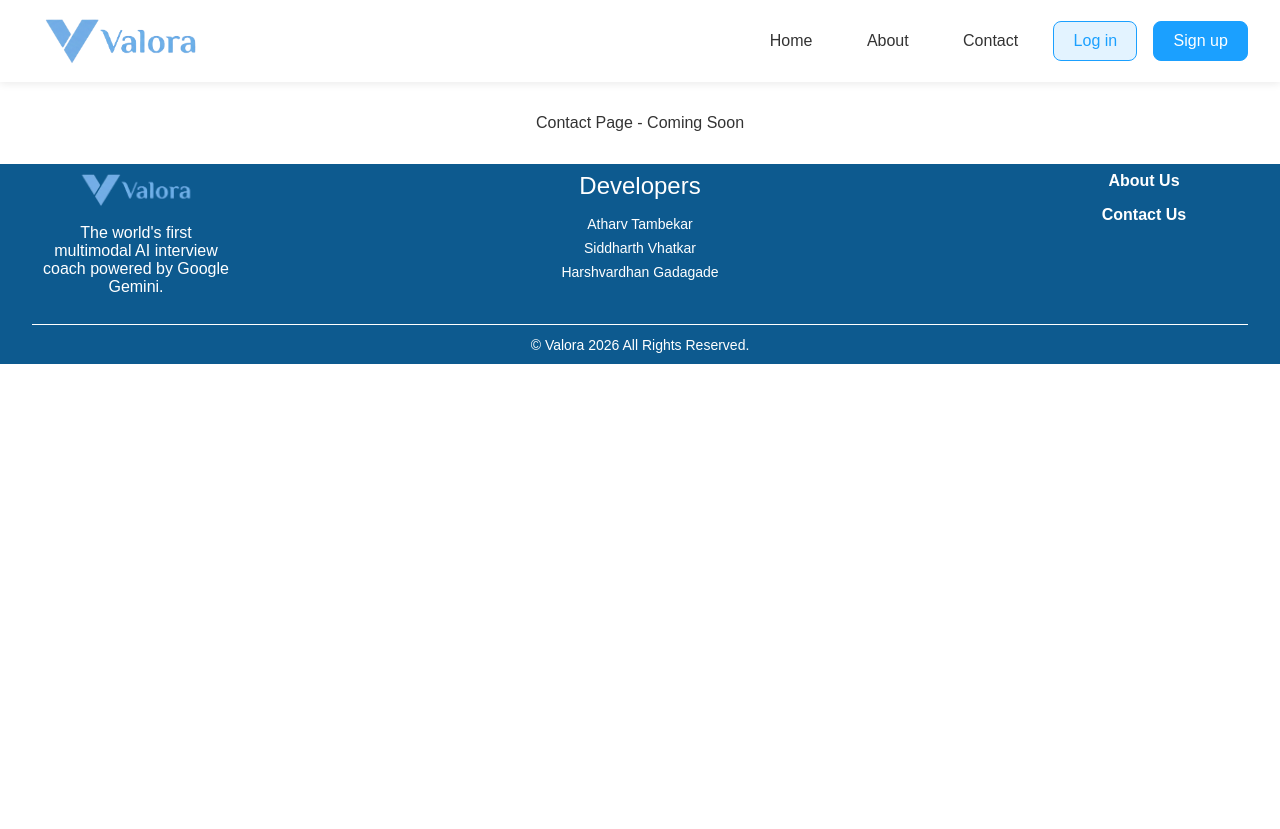
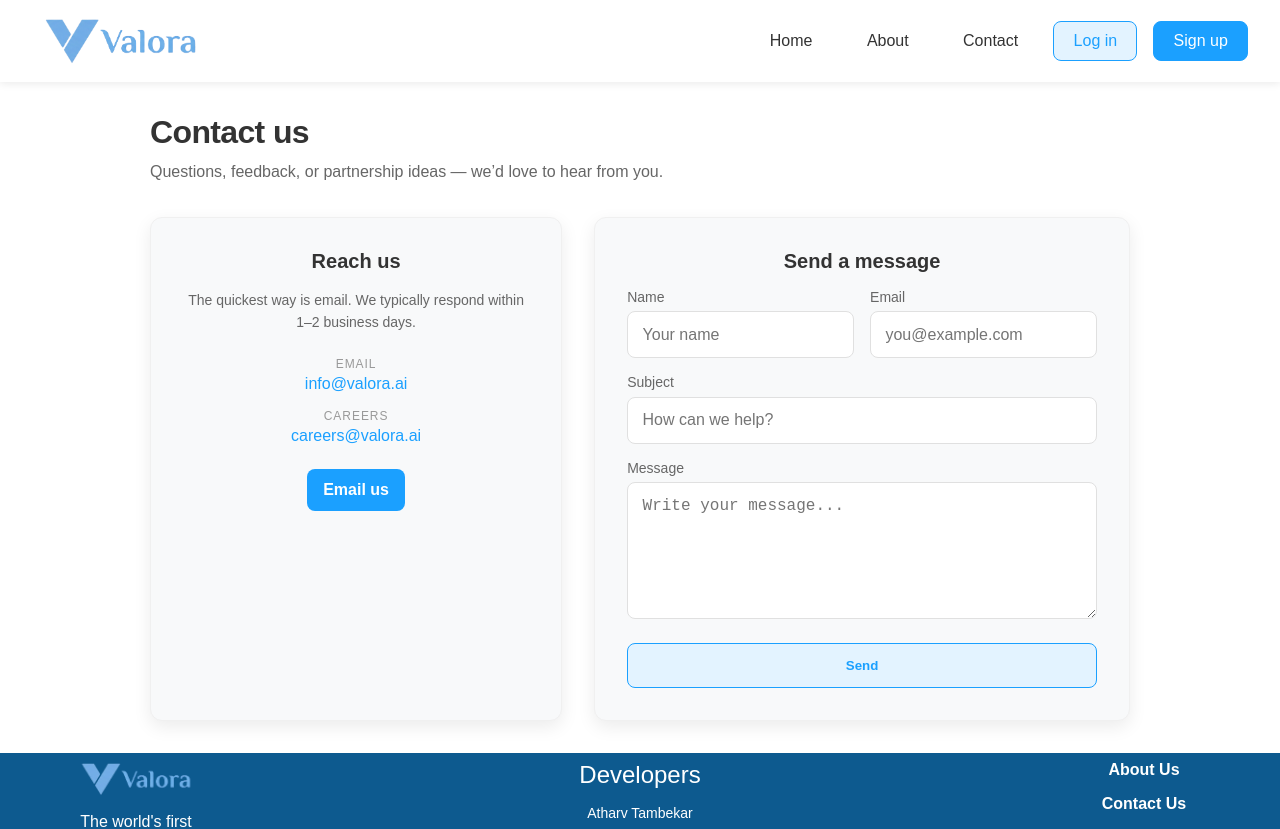
Before and after one commit to Atharv-28/Valora, a React (Create React App) app in the folder valora-frontend/: page /contact in a window 1280 px wide. Shown: the top 829 px of the page. Before the commit the page ends 800 px from the top, so only its background shows below. Built offline with nearby package versions, Linux system fonts and the light colour scheme; no server answers; a web font is replaced by a local one.

Commit message:
added contact-us page

```diff
--- a/valora-frontend/src/App.js
+++ b/valora-frontend/src/App.js
@@ -5,6 +5,7 @@ import { Navbar } from './components/navbar';
 import { StartInterview } from './pages/startInterview';
 import { Interview } from './pages/interview';
 import { Footer } from './components/footer';
+import { ContactUs } from './pages/ContactUs';
 
 function AppContent() {
   const location = useLocation();
@@ -18,7 +19,7 @@ function AppContent() {
         <Route path="/start-interview" element={<StartInterview />} />
         <Route path="/interview" element={<Interview />} />
         <Route path="/about" element={<div style={{padding: '2rem'}}>About Page - Coming Soon</div>} />
-        <Route path="/contact" element={<div style={{padding: '2rem'}}>Contact Page - Coming Soon</div>} />
+        <Route path="/contact" element={<ContactUs />} />
         <Route path="/login" element={<div style={{padding: '2rem'}}>Login Page - Coming Soon</div>} />
         <Route path="/signup" element={<div style={{padding: '2rem'}}>Sign Up Page - Coming Soon</div>} />
       </Routes>
--- a/valora-frontend/src/components/footer.js
+++ b/valora-frontend/src/components/footer.js
@@ -13,9 +13,9 @@ export const Footer = () => {
                 <div className="up-footer-2">
                     <h4 className='dev-title'>Developers</h4>
                     <div className="developer-names">
-                        <a href="https://portfolio-git-main-atharv-28s-projects.vercel.app/" target="_blank" >Atharv Tambekar</a>
-                        <a href="https://siddharth-11-portfolio.netlify.app/" target="_blank" >Siddharth Vhatkar</a>
-                        <a href="https://portfolio-harsh-24.netlify.app/" target="_blank" >Harshvardhan Gadagade</a>
+                        <a href="https://portfolio-git-main-atharv-28s-projects.vercel.app/" target="_blank" rel="noopener noreferrer">Atharv Tambekar</a>
+                        <a href="https://siddharth-11-portfolio.netlify.app/" target="_blank" rel="noopener noreferrer">Siddharth Vhatkar</a>
+                        <a href="https://portfolio-harsh-24.netlify.app/" target="_blank" rel="noopener noreferrer">Harshvardhan Gadagade</a>
 
                     </div>
                 </div>
--- /dev/null
+++ b/valora-frontend/src/pages/ContactUs.css
@@ -0,0 +1,197 @@
+
+.contact-page {
+	padding: var(--spacing-xl) var(--spacing-lg);
+	background: var(--bg-primary);
+	color: var(--text-primary);
+}
+
+.contact-container {
+	max-width: 980px;
+	margin: 0 auto;
+}
+
+.contact-header {
+	text-align: left;
+	margin-bottom: var(--spacing-xl);
+}
+
+.contact-title {
+	font-size: var(--font-3xl);
+	font-weight: var(--font-bold);
+	letter-spacing: -0.02em;
+	margin: 0 0 var(--spacing-sm) 0;
+}
+
+.contact-subtitle {
+	margin: 0;
+	color: var(--text-secondary);
+	font-size: var(--font-md);
+	line-height: 1.6;
+}
+
+.contact-grid {
+	display: grid;
+	grid-template-columns: 1fr 1.3fr;
+	gap: var(--spacing-xl);
+}
+
+.contact-card {
+	background: var(--bg-secondary);
+	border: 1px solid var(--border-light);
+	border-radius: var(--radius-lg);
+	padding: var(--spacing-xl);
+	box-shadow: 0 6px 18px var(--shadow-sm);
+}
+
+.contact-card-title {
+	margin: 0 0 var(--spacing-md) 0;
+	font-size: var(--font-xl);
+	font-weight: var(--font-semibold);
+}
+
+.contact-muted {
+	margin: 0 0 var(--spacing-lg) 0;
+	color: var(--text-secondary);
+	line-height: 1.6;
+	font-size: var(--font-sm);
+}
+
+.contact-details {
+	display: flex;
+	flex-direction: column;
+	gap: var(--spacing-md);
+	margin-bottom: var(--spacing-lg);
+}
+
+.contact-detail {
+	display: flex;
+	flex-direction: column;
+	gap: 0.25rem;
+}
+
+.contact-label {
+	color: var(--text-light);
+	font-size: var(--font-xs);
+	text-transform: uppercase;
+	letter-spacing: 0.08em;
+}
+
+.contact-link {
+	color: var(--primary-color);
+	text-decoration: none;
+	font-weight: var(--font-medium);
+}
+
+.contact-link:hover {
+	text-decoration: underline;
+	color: var(--primary-hover);
+}
+
+.contact-cta {
+	display: inline-flex;
+	align-items: center;
+	justify-content: center;
+	width: fit-content;
+	padding: 0.75rem 1rem;
+	border-radius: var(--radius-md);
+	background: var(--primary-color);
+	color: var(--color-white);
+	text-decoration: none;
+	font-weight: var(--font-semibold);
+	transition: background var(--transition-normal);
+}
+
+.contact-cta:hover {
+	background: var(--primary-hover);
+}
+
+.contact-success {
+	margin-top: var(--spacing-md);
+	color: var(--success-color);
+	font-size: var(--font-sm);
+}
+
+.contact-form-inner {
+	display: flex;
+	flex-direction: column;
+	gap: var(--spacing-md);
+}
+
+.contact-row {
+	display: grid;
+	grid-template-columns: 1fr 1fr;
+	gap: var(--spacing-md);
+}
+
+.contact-field {
+	display: flex;
+	flex-direction: column;
+	gap: 0.4rem;
+	text-align: left;
+}
+
+.contact-field label {
+	font-size: var(--font-sm);
+	color: var(--text-secondary);
+	font-weight: var(--font-medium);
+}
+
+.contact-field input,
+.contact-field textarea {
+	width: 100%;
+	padding: 0.85rem 0.9rem;
+	border-radius: var(--radius-md);
+	border: 1px solid var(--border-medium);
+	background: var(--bg-primary);
+	color: var(--text-primary);
+	font-size: var(--font-md);
+	outline: none;
+	transition: border-color var(--transition-fast), box-shadow var(--transition-fast);
+}
+
+.contact-field textarea {
+	resize: vertical;
+}
+
+.contact-field input:focus,
+.contact-field textarea:focus {
+	border-color: var(--primary-color);
+	box-shadow: 0 0 0 4px rgba(27, 160, 255, 0.15);
+}
+
+.contact-submit {
+	margin-top: var(--spacing-sm);
+	padding: 0.85rem 1rem;
+	border-radius: var(--radius-md);
+	border: 1px solid var(--primary-color);
+	background: var(--primary-light);
+	color: var(--primary-color);
+	font-weight: var(--font-semibold);
+	cursor: pointer;
+	transition: background var(--transition-normal), color var(--transition-normal);
+}
+
+.contact-submit:hover {
+	background: var(--primary-color);
+	color: var(--color-white);
+}
+
+@media screen and (max-width: 900px) {
+	.contact-grid {
+		grid-template-columns: 1fr;
+	}
+}
+
+@media screen and (max-width: 600px) {
+	.contact-page {
+		padding: var(--spacing-lg) var(--spacing-md);
+	}
+
+	.contact-card {
+		padding: var(--spacing-lg);
+	}
+
+	.contact-row {
+		grid-template-columns: 1fr;
+	}
+}
--- /dev/null
+++ b/valora-frontend/src/pages/ContactUs.js
@@ -0,0 +1,167 @@
+
+import React, { useMemo, useRef, useState } from 'react'
+import './ContactUs.css'
+
+export const ContactUs = () => {
+	const [form, setForm] = useState({
+		name: '',
+		email: '',
+		subject: '',
+		message: '',
+	})
+	const [status, setStatus] = useState('idle') // idle | sent
+		const mailtoLinkRef = useRef(null)
+
+	const mailtoHref = useMemo(() => {
+		const to = 'info@valora.ai'
+			const subject = form.subject?.trim() ? form.subject.trim() : 'Valora - Contact'
+		const bodyLines = [
+			`Name: ${form.name || '-'}`,
+			`Email: ${form.email || '-'}`,
+			'',
+			form.message || '',
+		]
+
+		const params = new URLSearchParams({
+			subject,
+			body: bodyLines.join('\n'),
+		})
+
+		return `mailto:${to}?${params.toString()}`
+	}, [form.email, form.message, form.name, form.subject])
+
+	const onChange = (e) => {
+		const { name, value } = e.target
+		setForm((prev) => ({ ...prev, [name]: value }))
+	}
+
+	const onSubmit = (e) => {
+		e.preventDefault()
+		setStatus('sent')
+
+			// Most reliable way (avoids popup blockers): trigger a user-gesture link click.
+			if (mailtoLinkRef.current) {
+				mailtoLinkRef.current.click()
+				return
+			}
+
+			window.location.assign(mailtoHref)
+	}
+
+	return (
+		<main className="contact-page">
+			<div className="contact-container">
+				<header className="contact-header">
+					<h1 className="contact-title">Contact us</h1>
+					<p className="contact-subtitle">
+						Questions, feedback, or partnership ideas — we’d love to hear from you.
+					</p>
+				</header>
+
+				<section className="contact-grid">
+					<div className="contact-card contact-info">
+						<h2 className="contact-card-title">Reach us</h2>
+						<p className="contact-muted">
+							The quickest way is email. We typically respond within 1–2 business days.
+						</p>
+
+						<div className="contact-details">
+							<div className="contact-detail">
+								<span className="contact-label">Email</span>
+								<a className="contact-link" href="mailto:info@valora.ai">info@valora.ai</a>
+							</div>
+							<div className="contact-detail">
+								<span className="contact-label">Careers</span>
+								<a className="contact-link" href="mailto:careers@valora.ai">careers@valora.ai</a>
+							</div>
+						</div>
+
+						<a className="contact-cta" href={mailtoHref}>
+							Email us
+						</a>
+						<a
+							ref={mailtoLinkRef}
+							href={mailtoHref}
+							tabIndex={-1}
+							aria-hidden="true"
+							style={{ display: 'none' }}
+						>
+							Open mail
+						</a>
+
+						{status === 'sent' && (
+							<p className="contact-success" role="status">
+								Your email draft is ready in your mail app.
+							</p>
+						)}
+					</div>
+
+					<div className="contact-card contact-form">
+						<h2 className="contact-card-title">Send a message</h2>
+
+						<form className="contact-form-inner" onSubmit={onSubmit}>
+							<div className="contact-row">
+								<div className="contact-field">
+									<label htmlFor="name">Name</label>
+									<input
+										id="name"
+										name="name"
+										type="text"
+										value={form.name}
+										onChange={onChange}
+										placeholder="Your name"
+										autoComplete="name"
+										required
+									/>
+								</div>
+
+								<div className="contact-field">
+									<label htmlFor="email">Email</label>
+									<input
+										id="email"
+										name="email"
+										type="email"
+										value={form.email}
+										onChange={onChange}
+										placeholder="you@example.com"
+										autoComplete="email"
+										required
+									/>
+								</div>
+							</div>
+
+							<div className="contact-field">
+								<label htmlFor="subject">Subject</label>
+								<input
+									id="subject"
+									name="subject"
+									type="text"
+									value={form.subject}
+									onChange={onChange}
+									placeholder="How can we help?"
+								/>
+							</div>
+
+							<div className="contact-field">
+								<label htmlFor="message">Message</label>
+								<textarea
+									id="message"
+									name="message"
+									value={form.message}
+									onChange={onChange}
+									placeholder="Write your message..."
+									rows={6}
+									required
+								/>
+							</div>
+
+							<button className="contact-submit" type="submit">
+								Send
+							</button>
+						</form>
+					</div>
+				</section>
+			</div>
+		</main>
+	)
+}
```
Also changed, not shown: 16 other files (tests, documents, lock files or other folders).
